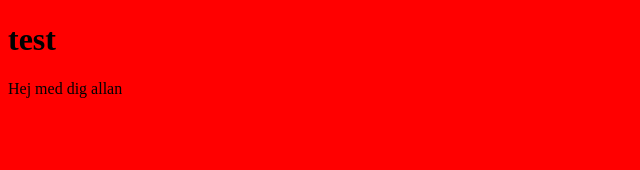
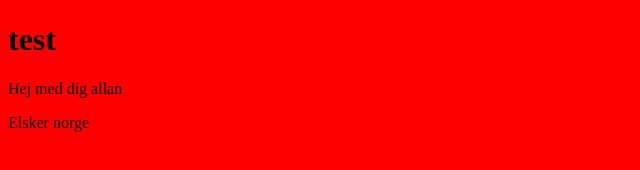
Before and after one commit to sofr0002/git-test, a plain HTML site: page index.html in a window 1280 px wide. Shown: the whole page, without its empty margins (0-640 px from the left). Drawn offline with Linux system fonts and the light colour scheme.

Commit message:
Vi elsker alle norge

```diff
--- a/index.html
+++ b/index.html
@@ -9,5 +9,6 @@
 <body>
     <h1>test</h1>
     <p>Hej med dig allan</p>
+    <p>Elsker norge</p>
 </body>
 </html>
```
